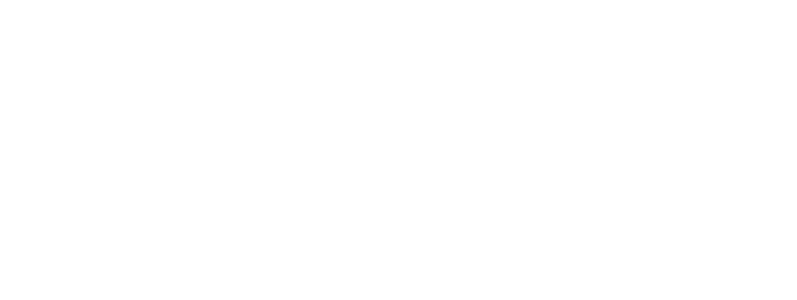
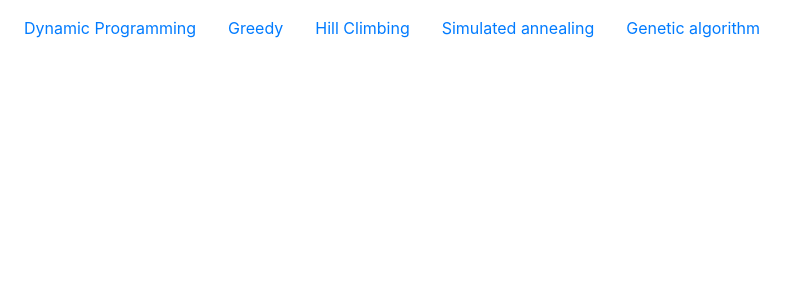
Before and after one commit to zeabdelkhalek/React-Knapsack-Solver, a React (Create React App) app: page / in a window 1280 px wide. Shown: the top 300 px of the page, without its empty margins (0-797 px from the left). Built offline with nearby package versions, Linux system fonts and the light colour scheme.

Commit message:
Add navbar

```diff
--- a/src/App.js
+++ b/src/App.js
@@ -4,14 +4,70 @@
   Switch,
   Route,
   Redirect,
+  NavLink,
 } from "react-router-dom";
 import GeneticAlgorithm from "./screens/GeneticAlgorithm";
 import SimulatedAnnealing from "./screens/SimulatedAnnealing";
+import {
+  Nav,
+  NavItem,
+  Dropdown,
+  DropdownItem,
+  DropdownToggle,
+  DropdownMenu,
+} from "reactstrap";
+
 export default class App extends Component {
   render() {
     return (
       <Router>
+        <ul class="nav nav-pills mb-2 p-2">
+          <li class="nav-item">
+            <NavLink
+              activeClassName="active"
+              className="nav-link"
+              to="/dynamic-programming"
+            >
+              Dynamic Programming
+            </NavLink>
+          </li>
+          <li class="nav-item">
+            <NavLink activeClassName="active" className="nav-link" to="/greedy">
+              Greedy
+            </NavLink>
+          </li>
+          <li class="nav-item">
+            <NavLink
+              activeClassName="active"
+              className="nav-link"
+              to="/hill-climbing"
+            >
+              Hill Climbing
+            </NavLink>
+          </li>
+          <li class="nav-item">
+            <NavLink
+              activeClassName="active"
+              className="nav-link"
+              to="/simulated-annealing"
+            >
+              Simulated annealing
+            </NavLink>
+          </li>
+          <li class="nav-item">
+            <NavLink
+              activeClassName="active"
+              className="nav-link"
+              to="/genetic-algorithm"
+            >
+              Genetic algorithm
+            </NavLink>
+          </li>
+        </ul>
         <Switch>
+          <Route path="/dynamic-programming">
+            <SimulatedAnnealing />
+          </Route>
           <Route path="/simulated-annealing">
             <SimulatedAnnealing />
           </Route>
```
